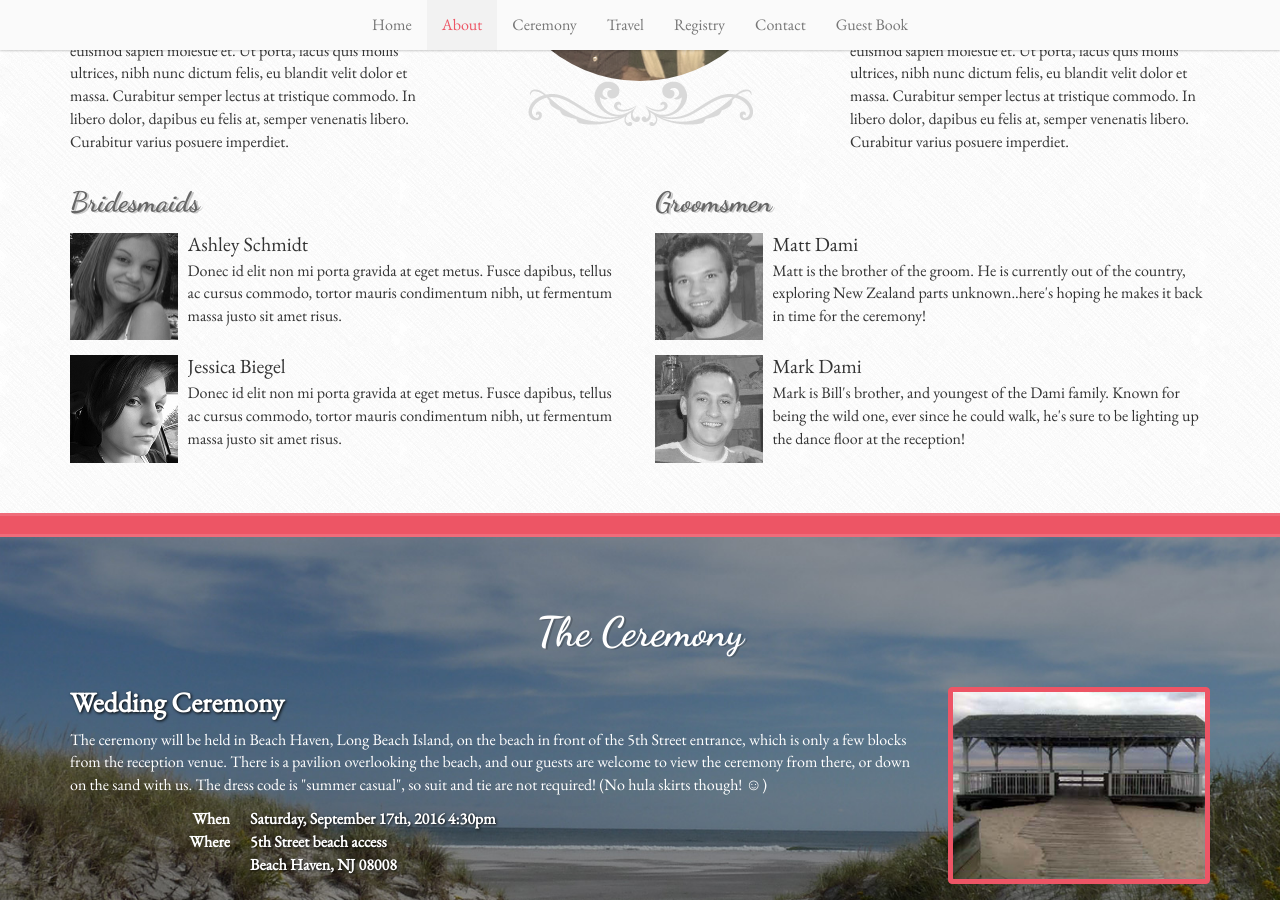
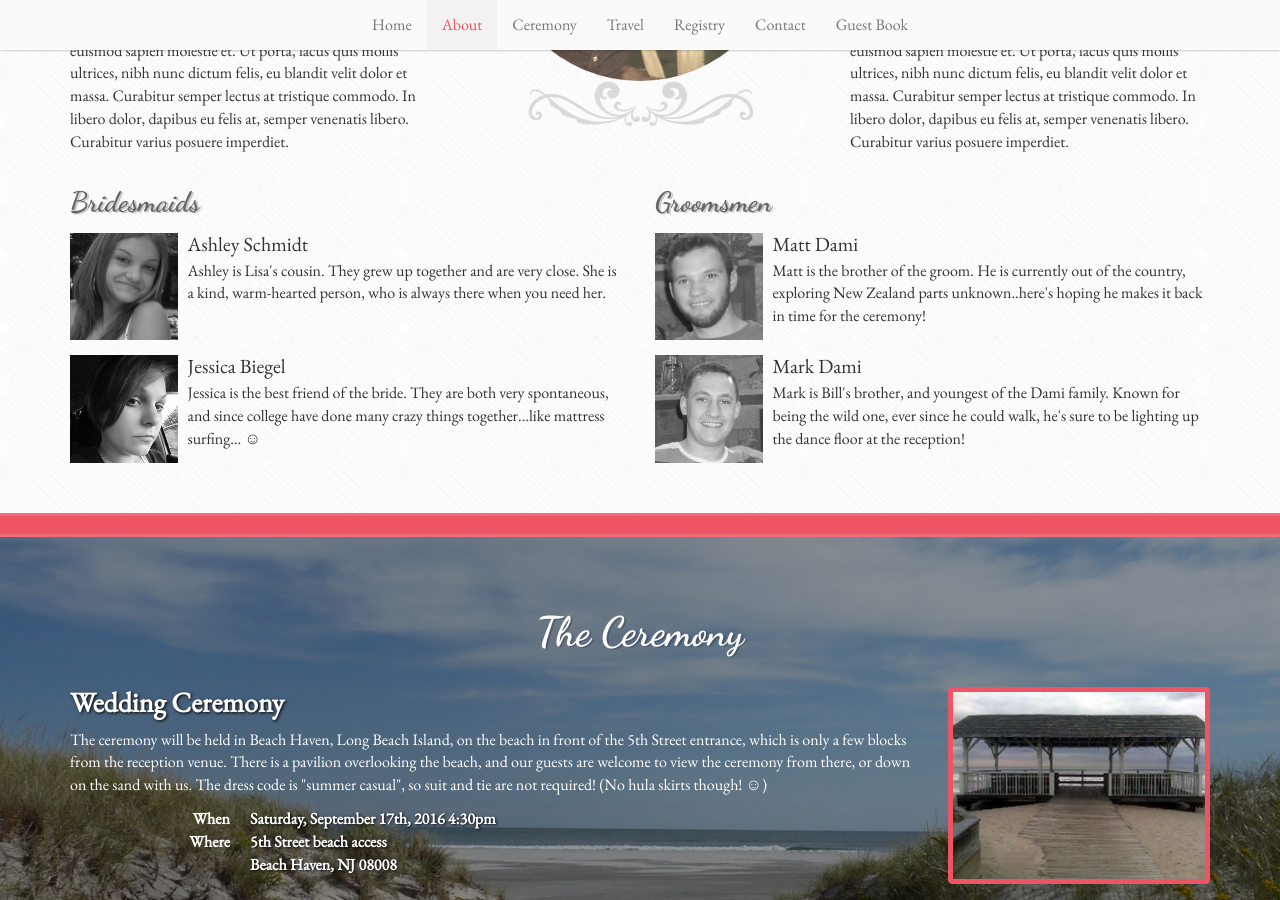
Before and after one commit to billdami/lisa-and-bill, a Jekyll site: the page built from index.html, in a window 1280 px wide and 900 px high, scrolled down 854 px. Built offline with Jekyll 4.4.1, drawn with Linux system fonts in a browser that asks for light colours; nearby versions of some CDN libraries.

Commit message:
more about us content

```diff
--- a/about.html
+++ b/about.html
@@ -34,7 +34,7 @@ order: 1
 					</div>
 					<div class="media-body">
 						<h4 class="media-heading">Ashley Schmidt</h4>
-						Donec id elit non mi porta gravida at eget metus. Fusce dapibus, tellus ac cursus commodo, tortor mauris condimentum nibh, ut fermentum massa justo sit amet risus.
+						Ashley is Lisa's cousin. They grew up together and are very close. She is a kind, warm-hearted person, who is always there when you need her.
 					</div>
 				</div>
 				<div class="media">
@@ -43,7 +43,7 @@ order: 1
 					</div>
 					<div class="media-body">
 						<h4 class="media-heading">Jessica Biegel</h4>
-						Donec id elit non mi porta gravida at eget metus. Fusce dapibus, tellus ac cursus commodo, tortor mauris condimentum nibh, ut fermentum massa justo sit amet risus.
+						Jessica is the best friend of the bride. They are both very spontaneous, and since college have done many crazy things together...like mattress surfing... &#9786;
 					</div>
 				</div>
 			</div>
```
